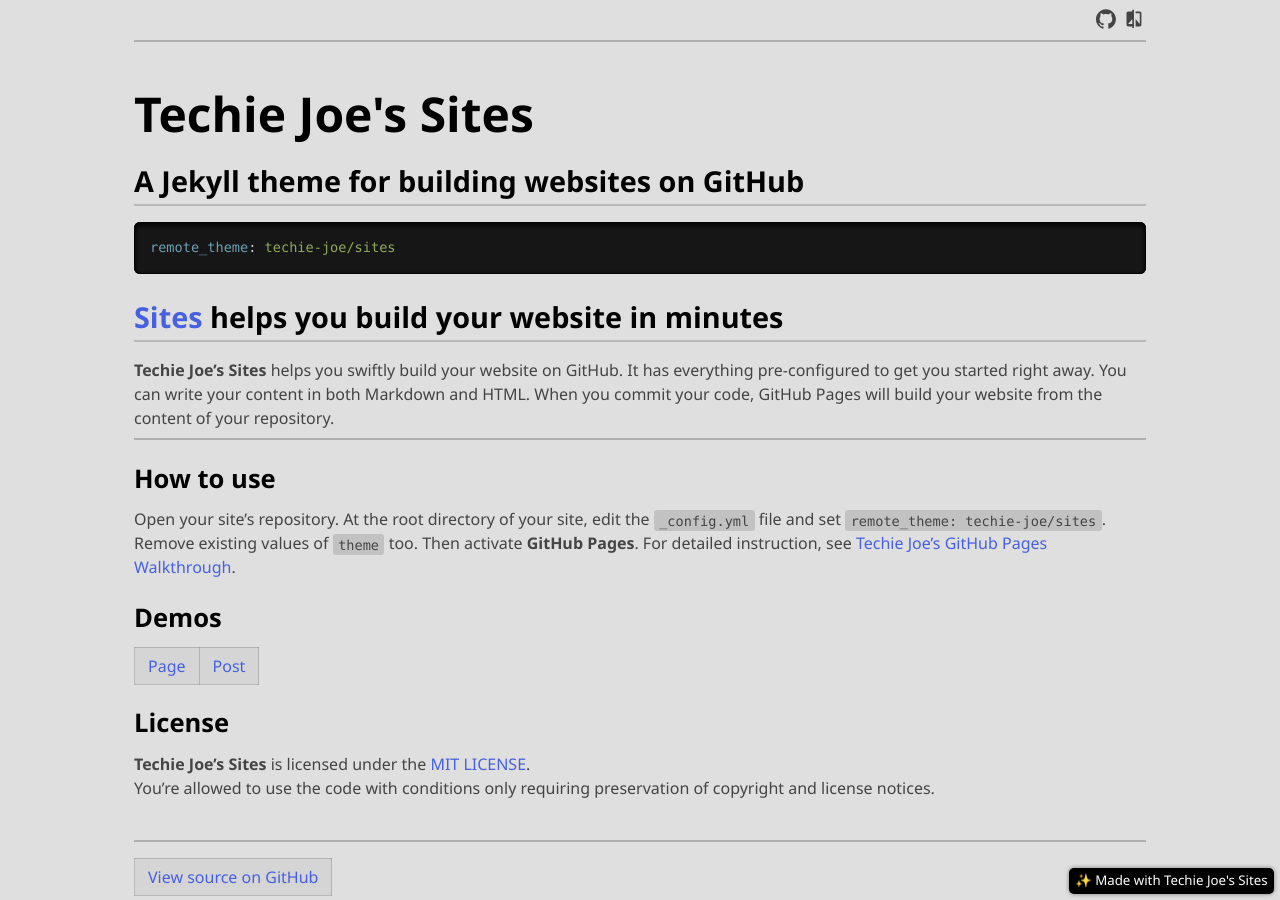
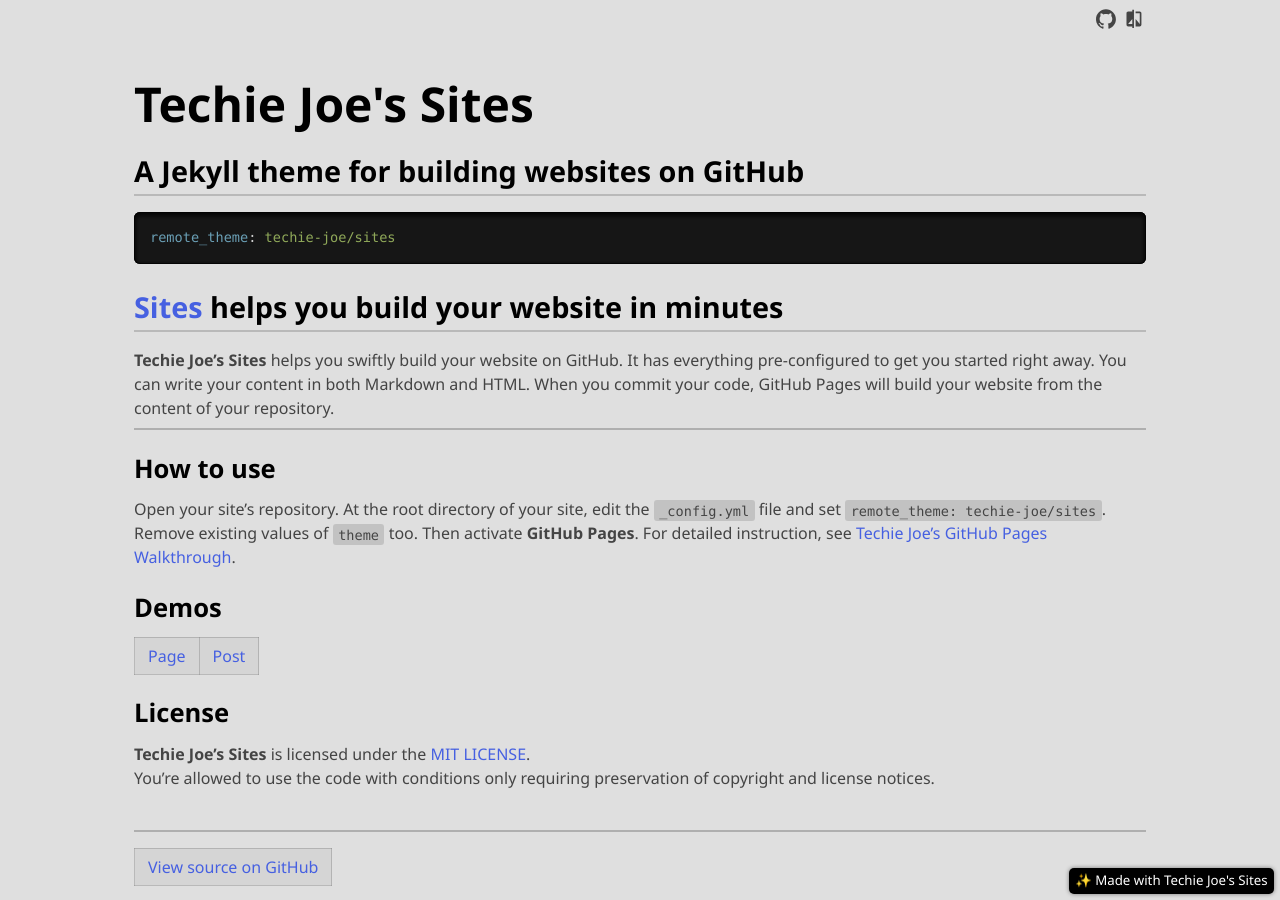
Before and after one commit to techie-joe/sites, a Jekyll site: the page built from README.md, in a window 1280 px wide. Built offline with Jekyll 4.4.1, drawn with Linux system fonts in a browser that asks for light colours; our own code applies the rules of GitHub Pages for plain Markdown files; comment, search, counter and statistics services are not loaded.

Commit message:
Update header.html

```diff
--- a/_includes/header.html
+++ b/_includes/header.html
@@ -10,6 +10,5 @@
       </div>
       {% include topmenu.html %}
     </div>
-    <hr class="mt-0" />
   </nav>
 {% endif %}
```
